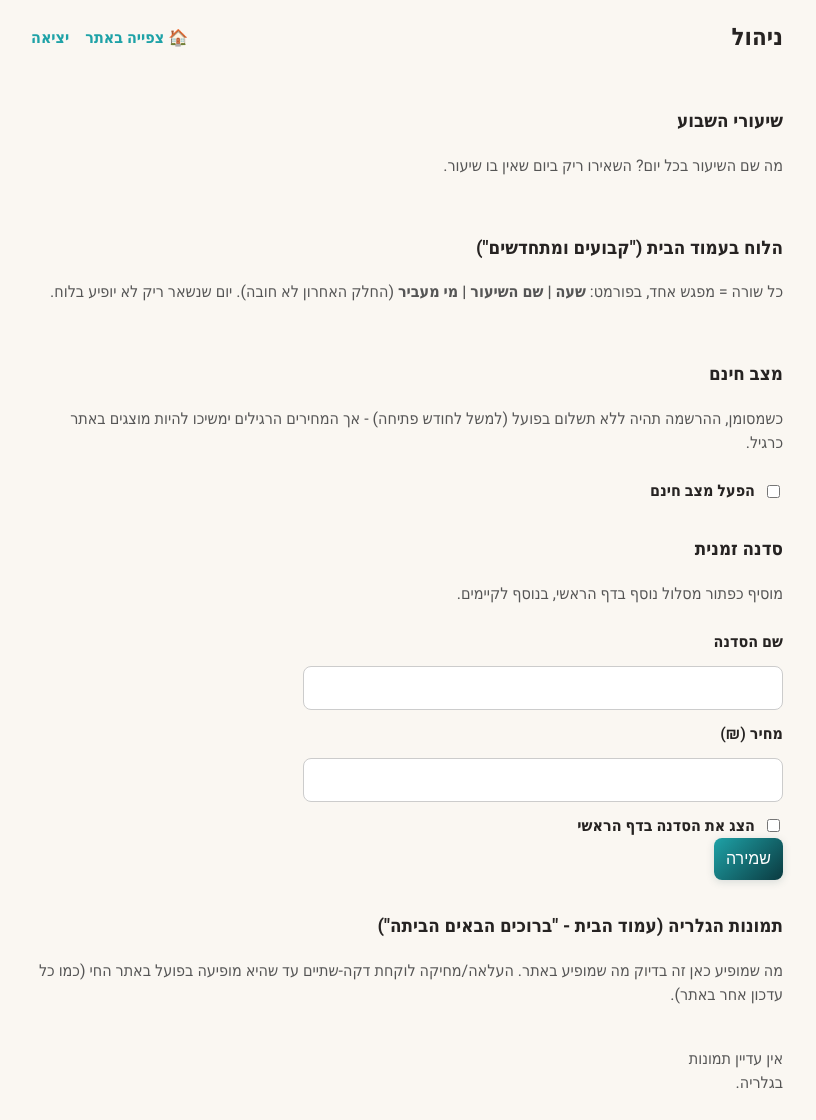
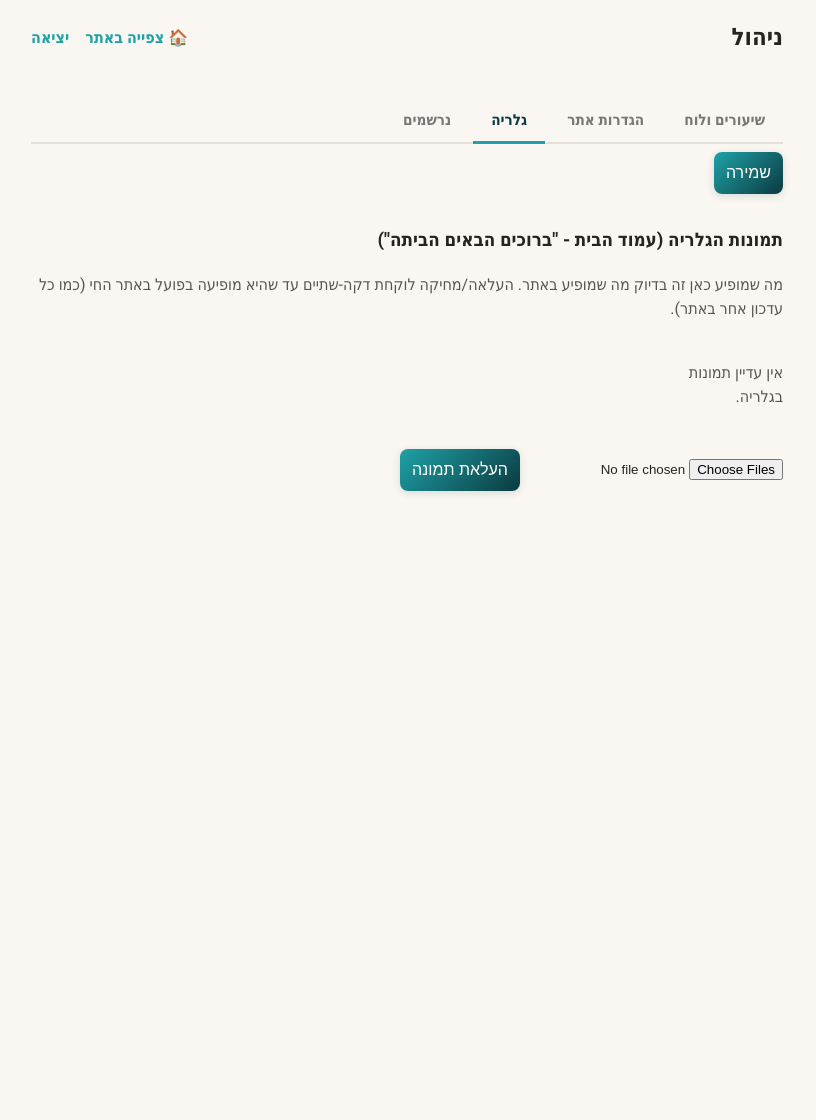
Before and after one commit to eys2005-afk/VEAHAVTA, a Flask app: template templates/admin.html in a window 1280 px wide. Shown: the part 179-1299 px from the top of the page, without its empty margins (233-1049 px from the left). After the commit the page ends 674 px from the top, so only its background shows below. Run offline with Flask 3, Linux system fonts and the light colour scheme; the template is opened without the code that fills it, so the values that code supplies are empty.

Commit message:
Split /admin into tabs - too much on one page
Four tabs: שיעורים ולוח (weekly schedule + homepage board), הגדרות אתר
(free mode + workshop), גלריה, נרשמים. Pure client-side JS (show/hide
panels, no page reload) - the settings form still posts everything
together since its two tabs are still both inside the same <form>, just
visually split; the gallery upload/delete routes are unchanged.

Defaults to the gallery tab if there's a gallery status/error to show
(e.g. right after an upload), otherwise the first tab; #hash also opens
a specific tab directly.

Verified: py_compile, Flask smoke test, and a Playwright click-through
confirming exactly one panel is visible at a time and the default-tab
logic picks correctly in both cases (with and without a gallery error).

Co-Authored-By: Claude Sonnet 5 <noreply@anthropic.com>
Claude-Session: https://claude.ai/code/session_01FREb4fCGsmZovxm6vkebE5

```diff
--- a/static/style.css
+++ b/static/style.css
@@ -342,6 +342,48 @@ button[type="submit"]:hover {
   text-decoration: underline;
 }
 
+.admin-tabs {
+  display: flex;
+  flex-wrap: wrap;
+  gap: 4px;
+  margin-top: 24px;
+  border-bottom: 2px solid #e5e0d8;
+}
+
+.admin-tab {
+  padding: 10px 18px;
+  font-size: 0.95rem;
+  font-weight: 600;
+  font-family: inherit;
+  border: none;
+  background: none;
+  color: #777;
+  cursor: pointer;
+  border-bottom: 3px solid transparent;
+  margin-bottom: -2px;
+}
+
+.admin-tab:hover {
+  color: var(--primary-dark);
+}
+
+.admin-tab.active {
+  color: var(--primary-dark);
+  border-bottom-color: var(--primary);
+}
+
+.tab-panel {
+  display: none;
+}
+
+.tab-panel.active {
+  display: block;
+}
+
+.admin-save-btn {
+  margin-top: 8px;
+}
+
 .admin-section {
   margin-top: 32px;
 }
--- a/templates/admin.html
+++ b/templates/admin.html
@@ -23,7 +23,15 @@
       </div>
     </div>
 
+    <nav class="admin-tabs" role="tablist" aria-label="לשוניות ניהול">
+      <button type="button" class="admin-tab active" data-tab="schedule" role="tab" aria-selected="true">שיעורים ולוח</button>
+      <button type="button" class="admin-tab" data-tab="settings" role="tab" aria-selected="false">הגדרות אתר</button>
+      <button type="button" class="admin-tab" data-tab="gallery" role="tab" aria-selected="false">גלריה</button>
+      <button type="button" class="admin-tab" data-tab="registrants" role="tab" aria-selected="false">נרשמים</button>
+    </nav>
+
     <form method="POST" action="{{ url_for('admin_dashboard') }}">
+      <div class="tab-panel active" data-tab-panel="schedule">
         <section class="admin-section">
           <h3>שיעורי השבוע</h3>
           <p class="intro">מה שם השיעור בכל יום? השאירו ריק ביום שאין בו שיעור.</p>
@@ -49,7 +57,9 @@
             {% endfor %}
           </div>
         </section>
+      </div>
 
+      <div class="tab-panel" data-tab-panel="settings">
         <section class="admin-section">
           <h3>מצב חינם</h3>
           <p class="intro">כשמסומן, ההרשמה תהיה ללא תשלום בפועל (למשל לחודש פתיחה) - אך המחירים הרגילים ימשיכו להיות מוצגים באתר כרגיל.</p>
@@ -75,10 +85,12 @@
             </label>
           </div>
         </section>
+      </div>
 
-      <button type="submit">שמירה</button>
+      <button type="submit" class="admin-save-btn">שמירה</button>
     </form>
 
+    <div class="tab-panel" data-tab-panel="gallery">
       <section class="admin-section">
         <h3>תמונות הגלריה (עמוד הבית - "ברוכים הבאים הביתה")</h3>
         <p class="intro">
@@ -120,7 +132,9 @@
         </form>
         {% endif %}
       </section>
+    </div>
 
+    <div class="tab-panel" data-tab-panel="registrants">
       <section class="admin-section">
         <h3>נרשמים</h3>
         <p class="intro">
@@ -163,6 +177,48 @@
           </table>
         </div>
       </section>
+    </div>
   </main>
+
+  <script>
+    (function () {
+      'use strict';
+      var tabs = document.querySelectorAll('.admin-tab');
+      var panels = document.querySelectorAll('.tab-panel');
+
+      function activate(name) {
+        tabs.forEach(function (t) {
+          var active = t.dataset.tab === name;
+          t.classList.toggle('active', active);
+          t.setAttribute('aria-selected', active ? 'true' : 'false');
+        });
+        panels.forEach(function (p) {
+          p.classList.toggle('active', p.dataset.tabPanel === name);
+        });
+      }
+
+      tabs.forEach(function (t) {
+        t.addEventListener('click', function () {
+          activate(t.dataset.tab);
+          history.replaceState(null, '', '#' + t.dataset.tab);
+        });
+      });
+
+      // Open directly to a tab via #hash (e.g. a link to /admin#gallery),
+      // and re-open the same tab after a form submit redirects back here
+      // (gallery upload/delete, or any future per-tab action that passes
+      // a status query param) - falls back to the first tab otherwise.
+      var initial = (location.hash || '').slice(1);
+      var validNames = Array.prototype.map.call(tabs, function (t) { return t.dataset.tab; });
+      if (!validNames.includes(initial)) {
+        {% if gallery_status is not none or gallery_error %}
+        initial = 'gallery';
+        {% else %}
+        initial = validNames[0];
+        {% endif %}
+      }
+      activate(initial);
+    })();
+  </script>
 </body>
 </html>
```
Lines whose indentation alone changed are shown as unchanged.
